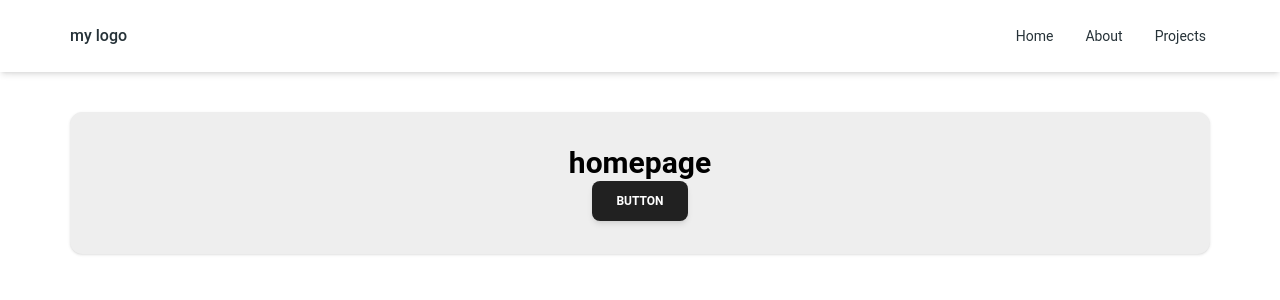
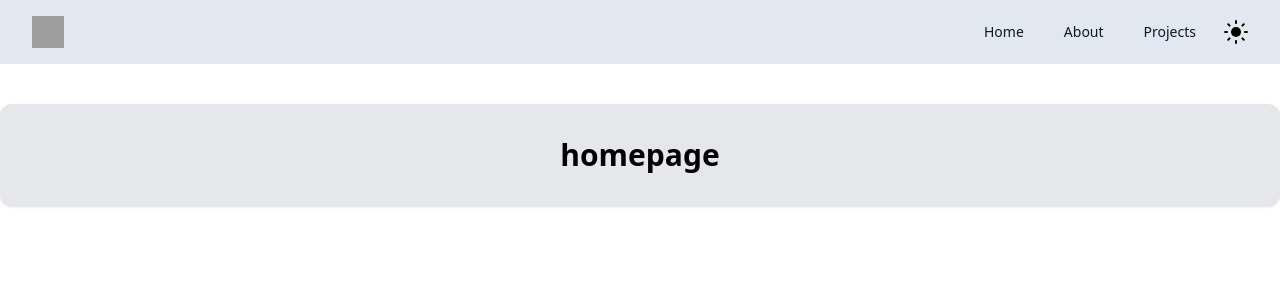
Before and after one commit to CiprianBoamba/p-web, a React (Create React App) app: page / in a window 1280 px wide. Shown: the top 300 px of the page. Built offline with nearby package versions, Linux system fonts and the light colour scheme; grey boxes are pictures that could not be loaded.

Commit message:
add navbar

```diff
--- a/package.json
+++ b/package.json
@@ -3,8 +3,8 @@
   "version": "0.1.0",
   "private": true,
   "dependencies": {
+    "@headlessui/react": "^1.7.17",
     "@heroicons/react": "^2.0.18",
-    "@material-tailwind/react": "^2.1.2",
     "@testing-library/jest-dom": "^5.17.0",
     "@testing-library/react": "^13.4.0",
     "@testing-library/user-event": "^13.5.0",
@@ -16,6 +16,8 @@
     "react-dom": "^18.2.0",
     "react-router-dom": "^6.16.0",
     "react-scripts": "5.0.1",
+    "react-spring": "^9.7.3",
+    "react-toggle-dark-mode": "^1.1.1",
     "typescript": "^4.9.5",
     "web-vitals": "^2.1.4"
   },
--- a/src/App.tsx
+++ b/src/App.tsx
@@ -14,6 +14,7 @@ const App = () => {
       <div className="App">
         <BrowserRouter>
           <MyNavbar />
+
           <Routes>
             <Route path="/" element={<HomePage />} />
             <Route path="/about" element={<About />} />
--- /dev/null
+++ b/src/Hooks/useDarkSide.tsx
@@ -0,0 +1,22 @@
+import { useState, useEffect } from 'react';
+
+const useDarkSide = (): [
+  string,
+  React.Dispatch<React.SetStateAction<string>>
+] => {
+  const [theme, setTheme] = useState<string>(
+    localStorage.getItem('theme') || 'light'
+  );
+  const colorTheme = theme === 'dark' ? 'light' : 'dark';
+
+  useEffect(() => {
+    const root = window.document.documentElement;
+    root.classList.remove(colorTheme);
+    root.classList.add(theme);
+    localStorage.setItem('theme', theme);
+  }, [theme, colorTheme]);
+
+  return [colorTheme, setTheme];
+};
+
+export default useDarkSide;
--- /dev/null
+++ b/src/components/Animation.tsx
@@ -0,0 +1,118 @@
+import React, { useState } from 'react';
+import { useSpring, animated } from 'react-spring';
+import useDarkSide from '../Hooks/useDarkSide';
+
+interface ModeProperties {
+  r: number;
+  transform: string;
+  cx: number;
+  cy: number;
+  opacity: number;
+}
+
+interface SpringConfig {
+  mass: number;
+  tension: number;
+  friction: number;
+}
+
+interface Properties {
+  dark: ModeProperties;
+  light: ModeProperties;
+  springConfig: SpringConfig;
+}
+
+const AnimatedIcon: React.FC = () => {
+  const properties: Properties = {
+    dark: {
+      r: 9,
+      transform: 'rotate(40deg)',
+      cx: 12,
+      cy: 4,
+      opacity: 0,
+    },
+    light: {
+      r: 5,
+      transform: 'rotate(90deg)',
+      cx: 30,
+      cy: 0,
+      opacity: 1,
+    },
+    springConfig: { mass: 4, tension: 250, friction: 35 },
+  };
+
+  const [colorTheme, setTheme] = useDarkSide();
+  const [darkSide, setDarkSide] = useState<boolean>(colorTheme === 'light');
+
+  const toggleDarkMode = (): void => {
+    const newDarkSide: boolean = !darkSide;
+    setDarkSide(newDarkSide);
+    setTheme(colorTheme);
+  };
+
+  const moonFillColor: string = darkSide ? '#9333ea' : 'black';
+
+  const { r, transform, cx, cy, opacity } =
+    properties[darkSide ? 'dark' : 'light'];
+
+  const svgContainerProps = useSpring({
+    transform,
+    config: properties.springConfig,
+  });
+  const centerCircleProps = useSpring({ r, config: properties.springConfig });
+  const maskedCircleProps = useSpring({
+    cx,
+    cy,
+    config: properties.springConfig,
+  });
+  const linesProps = useSpring({ opacity, config: properties.springConfig });
+
+  return (
+    <animated.svg
+      xmlns="http://www.w3.org/2000/svg"
+      width="24"
+      height="24"
+      viewBox="0 0 24 24"
+      fill="none"
+      strokeWidth="2"
+      strokeLinecap="round"
+      strokeLinejoin="round"
+      stroke="currentColor"
+      onClick={toggleDarkMode}
+      style={{
+        cursor: 'pointer',
+        ...svgContainerProps,
+      }}
+    >
+      <mask id="myMask2">
+        <rect x="0" y="0" width="100%" height="100%" fill="white" />
+        <animated.circle
+          style={maskedCircleProps as any}
+          r="9"
+          fill={'black'}
+        />
+      </mask>
+
+      <animated.circle
+        cx="12"
+        cy="12"
+        style={centerCircleProps as any}
+        fill={moonFillColor}
+        stroke="none"
+        mask="url(#myMask2)"
+      />
+      <animated.g stroke="currentColor" style={linesProps}>
+        <line x1="12" y1="1" x2="12" y2="3" />
+        <line x1="12" y1="21" x2="12" y2="23" />
+        <line x1="4.22" y1="4.22" x2="5.64" y2="5.64" />
+        <line x1="18.36" y1="18.36" x2="19.78" y2="19.78" />
+        <line x1="1" y1="12" x2="3" y2="12" />
+        <line x1="21" y1="12" x2="23" y2="12" />
+        <line x1="4.22" y1="19.78" x2="5.64" y2="18.36" />
+        <line x1="18.36" y1="5.64" x2="19.78" y2="4.22" />
+      </animated.g>
+    </animated.svg>
+  );
+};
+
+export default AnimatedIcon;
--- a/src/components/Navbar.tsx
+++ b/src/components/Navbar.tsx
@@ -1,126 +1,148 @@
-import React, { useState, useEffect } from 'react';
+import React, { useState } from 'react';
 import { Link } from 'react-router-dom';
-import {
-  Navbar,
-  Typography,
-  Button,
-  IconButton,
-  Collapse,
-  Card,
-  CardBody,
-} from '@material-tailwind/react';
+import { Transition } from '@headlessui/react';
+import Switcher from '../components/Switcher';
+import AnimatedIcon from '../components/Animation';
 
-const MyNavbar: React.FC = () => {
-  const [openNav, setOpenNav] = useState<boolean>(false);
-
-  useEffect(() => {
-    const handleResize = () => {
-      if (window.innerWidth >= 960) {
-        setOpenNav(false);
-      }
-    };
-
-    window.addEventListener('resize', handleResize);
-
-    // Clean up the listener on component unmount
-    return () => {
-      window.removeEventListener('resize', handleResize);
-    };
-  }, []);
-
-  const navList = (
-    <ul className="mb-4 mt-2 flex flex-col gap-2 lg:mb-0 lg:mt-0 lg:flex-row lg:items-center lg:gap-6">
-      <Typography
-        as="li"
-        variant="small"
-        color="blue-gray"
-        className="p-1 font-normal"
-      >
-        <Link to="/" className="flex items-center">
-          Home
-        </Link>
-      </Typography>
-      <Typography
-        as="li"
-        variant="small"
-        color="blue-gray"
-        className="p-1 font-normal"
-      >
-        <Link to="/about" className="flex items-center">
-          About
-        </Link>
-      </Typography>
-      <Typography
-        as="li"
-        variant="small"
-        color="blue-gray"
-        className="p-1 font-normal"
-      >
-        <Link to="/projects" className="flex items-center">
-          Projects
-        </Link>
-      </Typography>
-    </ul>
-  );
+const Navbar: React.FC = () => {
+  const [isOpen, setIsOpen] = useState<boolean>(false);
+  const divRef = React.createRef<HTMLDivElement>();
 
   return (
-    <Navbar className="h-max max-w-full rounded-none  mx-auto  py-2 px-4 lg:px-8 lg:py-4">
-      <div className="container mx-auto flex items-center justify-between text-blue-gray-900">
-        <Typography
-          as="a"
-          href="#"
-          className="mr-4 cursor-pointer py-1.5 font-medium"
+    <div>
+      <nav className="bg-slate-200 dark:bg-slate-600">
+        <div className="max-w-7xl mx-auto px-4 sm:px-6 lg:px-8">
+          <div className="flex items-center justify-between h-16">
+            <div className="flex-shrink-0">
+              <img
+                className="h-8 w-8"
+                src="https://tailwindui.com/img/logos/workflow-mark-indigo-500.svg"
+                alt="Workflow"
+              />
+            </div>
+
+            <div className="flex items-center justify-end space-x-4">
+              {/* Links for larger screens */}
+              <div className="hidden md:flex space-x-4">
+                <Link
+                  to="/"
+                  className="relative text-slate-900 dark:text-white  overflow-hidden group px-3 py-2  text-sm font-medium"
                 >
-          my logo
-        </Typography>
-        <div className="hidden lg:block">{navList}</div>
+                  Home
+                  <span className="absolute inset-x-0 bottom-0 h-0.5 bg-red-500 dark:bg-purple-600 transform scale-x-0 transition-transform origin-center group-hover:scale-x-100"></span>
+                </Link>
+                <Link
+                  to="/about"
+                  className="text-slate-900 dark:text-white relative overflow-hidden group px-3 py-2  text-sm font-medium"
+                >
+                  About
+                  <span className="absolute inset-x-0 bottom-0 h-0.5 bg-red-500 dark:bg-purple-600 transform scale-x-0 transition-transform origin-center group-hover:scale-x-100"></span>
+                </Link>
+                <Link
+                  to="/projects"
+                  className="relative text-slate-900 dark:text-white  px-3 py-2  text-sm font-medium  overflow-hidden group"
+                >
+                  Projects
+                  <span className="absolute inset-x-0 bottom-0 h-0.5 bg-red-500 dark:bg-purple-600 transform scale-x-0 transition-transform origin-center group-hover:scale-x-100"></span>
+                </Link>
+              </div>
 
-        <IconButton
-          variant="text"
-          className="ml-auto h-6 w-6 text-inherit hover:bg-transparent focus:bg-transparent active:bg-transparent lg:hidden"
-          ripple={false}
-          onClick={() => setOpenNav(!openNav)}
+              <AnimatedIcon />
+
+              {/* Mobile menu button */}
+              <div className="-mr-2 flex md:hidden">
+                <button
+                  onClick={() => setIsOpen(!isOpen)}
+                  type="button"
+                  className="bg-gray-500 inline-flex items-center justify-center p-2 rounded-md text-white
+                   dark:bg-gray-900 dark:text-purple-600
+                hover:bg-gray-600 focus:outline-none"
+                  aria-controls="mobile-menu"
+                  aria-expanded="false"
                 >
-          {openNav ? (
+                  <span className="sr-only">Open main menu</span>
+                  {!isOpen ? (
                     <svg
+                      className="block h-6 w-6"
                       xmlns="http://www.w3.org/2000/svg"
                       fill="none"
-              className="h-6 w-6"
                       viewBox="0 0 24 24"
                       stroke="currentColor"
-              strokeWidth={2}
+                      aria-hidden="true"
                     >
                       <path
                         strokeLinecap="round"
                         strokeLinejoin="round"
-                d="M6 18L18 6M6 6l12 12"
+                        strokeWidth="2"
+                        d="M4 6h16M4 12h16M4 18h16"
                       />
                     </svg>
                   ) : (
                     <svg
+                      className="block h-6 w-6"
                       xmlns="http://www.w3.org/2000/svg"
-              className="h-6 w-6"
                       fill="none"
+                      viewBox="0 0 24 24"
                       stroke="currentColor"
-              strokeWidth={2}
+                      aria-hidden="true"
                     >
                       <path
                         strokeLinecap="round"
                         strokeLinejoin="round"
-                d="M4 6h16M4 12h16M4 18h16"
+                        strokeWidth="2"
+                        d="M6 18L18 6M6 6l12 12"
                       />
                     </svg>
                   )}
-        </IconButton>
+                </button>
+              </div>
+            </div>
+          </div>
         </div>
 
-      <Collapse open={openNav}>
-        <Card className="my-4 mx-auto w-full lg:w-8/12">
-          <CardBody>{navList}</CardBody>
-        </Card>
-      </Collapse>
-    </Navbar>
+        <Transition
+          show={isOpen}
+          enter="transition ease-out duration-100 transform"
+          enterFrom="opacity-0 scale-95"
+          enterTo="opacity-100 scale-100"
+          leave="transition ease-in duration-75 transform"
+          leaveFrom="opacity-100 scale-100"
+          leaveTo="opacity-0 scale-95"
+        >
+          {() => (
+            <div className="md:hidden" id="mobile-menu">
+              <div
+                ref={divRef}
+                className=" flex flex-col justify-center items-center flex-nowrap px-2 pt-2 pb-3 space-y-1 sm:px-3"
+              >
+                <Link
+                  to="/"
+                  className="text-slate-900 dark:text-white relative px-3 py-2  text-sm font-medium overflow-hidden group"
+                >
+                  Home
+                  <span className="absolute inset-x-0 bottom-0 h-0.5 bg-red-500 dark:bg-purple-600 transform scale-x-0 transition-transform origin-center group-hover:scale-x-100"></span>
+                </Link>
+                <Link
+                  to="/about"
+                  className="text-slate-900 dark:text-white relative px-3 py-2  text-sm font-medium overflow-hidden group"
+                >
+                  About
+                  <span className="absolute inset-x-0 bottom-0 h-0.5 bg-red-500 dark:bg-purple-600 transform scale-x-0 transition-transform origin-center group-hover:scale-x-100"></span>
+                </Link>
+                <Link
+                  to="/projects"
+                  className="text-slate-900 dark:text-white relative px-3 py-2  text-sm font-medium overflow-hidden group"
+                >
+                  Projects
+                  <span className="absolute inset-x-0 bottom-0 h-0.5 bg-red-500 dark:bg-purple-600 transform scale-x-0 transition-transform origin-center group-hover:scale-x-100"></span>
+                </Link>
+              </div>
+            </div>
+          )}
+        </Transition>
+      </nav>
+    </div>
   );
 };
 
-export default MyNavbar;
+export default Navbar;
--- /dev/null
+++ b/src/components/Switcher.tsx
@@ -0,0 +1,32 @@
+import React, { useState } from 'react';
+import { Switch } from '@headlessui/react';
+import useDarkSide from '../Hooks/useDarkSide';
+
+const MyToggle: React.FC = () => {
+  const [colorTheme, setTheme] = useDarkSide();
+  const [darkSide, setDarkSide] = useState<boolean>(colorTheme === 'light');
+
+  const toggleDarkMode = (checked: boolean) => {
+    setTheme(colorTheme);
+    setDarkSide(checked);
+  };
+
+  return (
+    <Switch
+      checked={darkSide}
+      onChange={toggleDarkMode}
+      className={`${
+        darkSide ? 'bg-emerald-700' : 'bg-gray-400'
+      } relative inline-flex h-6 w-11 items-center rounded-full`}
+    >
+      <span className="sr-only">Enable notifications</span>
+      <span
+        className={`${
+          darkSide ? 'translate-x-6' : 'translate-x-1'
+        } inline-block h-4 w-4 transform rounded-full bg-white transition`}
+      />
+    </Switch>
+  );
+};
+
+export default MyToggle;
--- a/src/index.tsx
+++ b/src/index.tsx
@@ -2,15 +2,12 @@ import React from 'react';
 import ReactDOM from 'react-dom/client';
 import './index.css';
 import App from './App';
-import { ThemeProvider } from '@material-tailwind/react';
 
 const root = ReactDOM.createRoot(
   document.getElementById('root') as HTMLElement
 );
 root.render(
   <React.StrictMode>
-    <ThemeProvider>
-      <App />
-    </ThemeProvider>
+    <App />
   </React.StrictMode>
 );
--- a/src/pages/Home.tsx
+++ b/src/pages/Home.tsx
@@ -1,11 +1,9 @@
 import React from 'react';
-import { Button } from '@material-tailwind/react';
 
 const HomePage = () => {
   return (
-    <div className="container mx-auto bg-gray-200 rounded-xl shadow border p-8 m-10">
+    <div className="container mx-auto bg-gray-200 rounded-xl shadow border p-8 m-10 dark:bg-gray-800 dark:border-gray-700">
       <h1 className="text-3xl font-bold">homepage</h1>
-      <Button>Button</Button>
     </div>
   );
 };
--- a/tailwind.config.js
+++ b/tailwind.config.js
@@ -1,11 +1,9 @@
 /** @type {import('tailwindcss').Config} */
-const withMT = require('@material-tailwind/react/utils/withMT');
-
-module.exports = withMT({
+module.exports = {
   content: ['./src/**/*.{js,jsx,ts,tsx}'],
   theme: {
     extend: {},
   },
   plugins: [],
-  darkMode: 'class', // enable dark mode
-});
+  darkMode: 'class',
+};
```
Also changed, not shown: 1 other file (tests, documents, lock files or other folders). Lines whose indentation alone changed are shown as unchanged.
